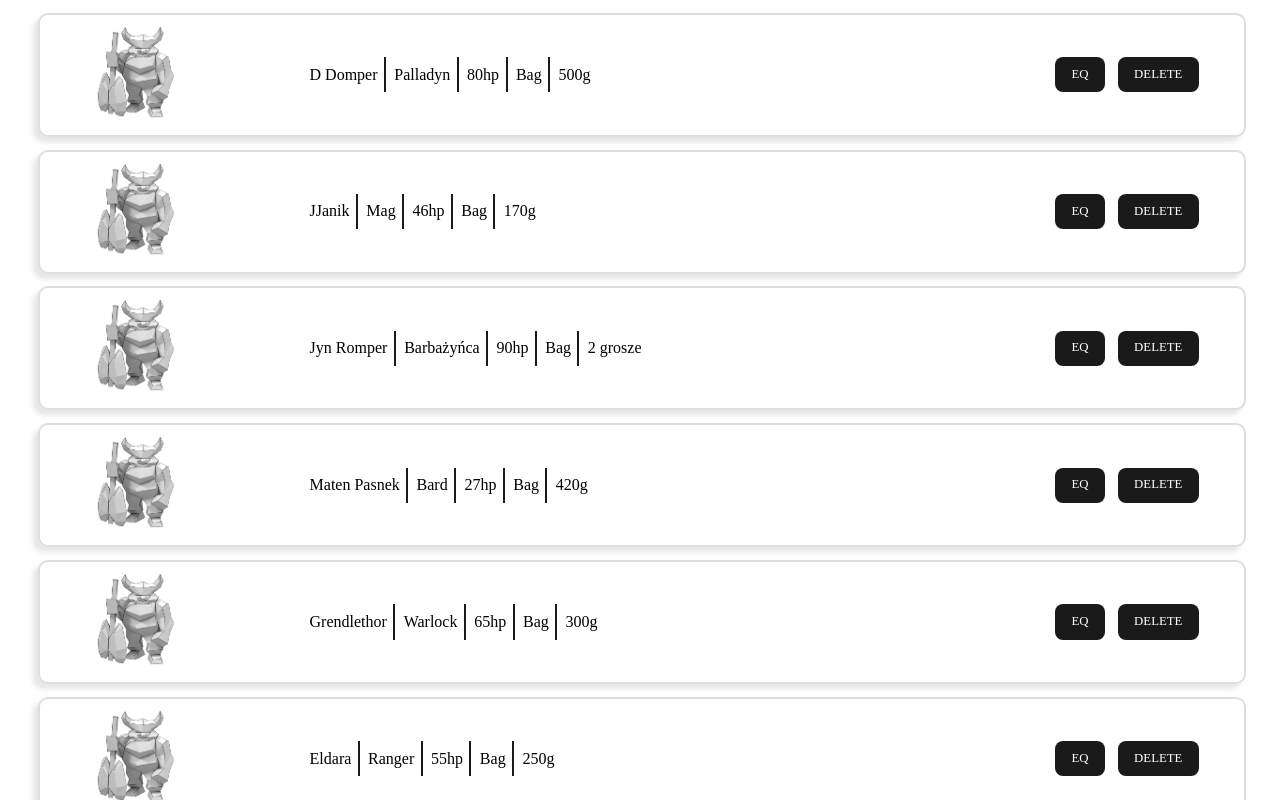
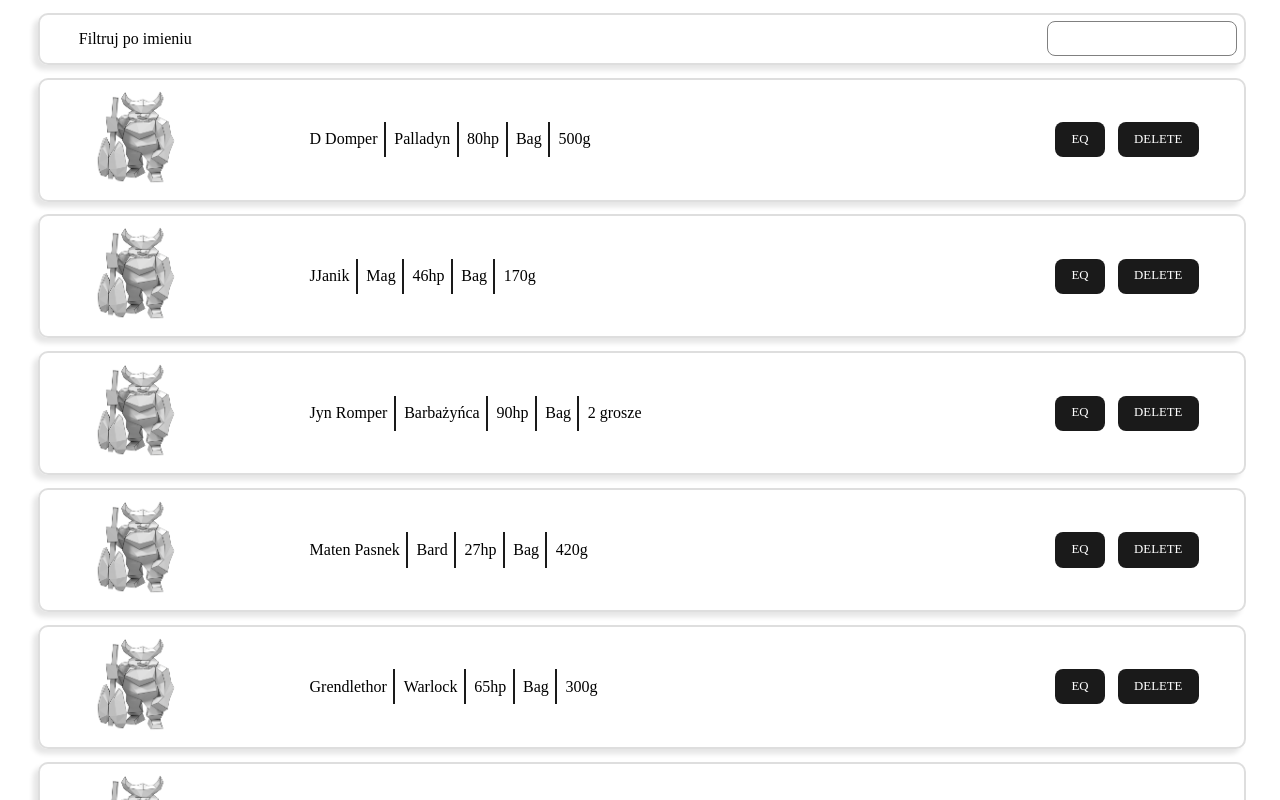
Before and after one commit to Hirotonomi/DwarfPartyManagmentApp, a React (Vite) app: page / in a window 1280 px wide. Shown: the top 800 px of the page. Built offline with nearby package versions, Linux system fonts and the light colour scheme.

Commit message:
FILTER RAAAH DWIE TABELE STACKOVERFLOW I GPT I DZIAŁA

```diff
--- a/src/TableModule/Table.jsx
+++ b/src/TableModule/Table.jsx
@@ -1,12 +1,22 @@
+import { useState } from 'react'
 import Row from '../RowModule/Row.jsx'
 import tableData from '../apiShit/GettingData.jsx'
-
-const TableCon = tableData.map(row => <Row key={row.id} name={row.name} DNDc={row.DNDc} hp={row.hp} gold={row.gold}/>)
+import styles from './Table.module.css'
 
 function Table() {
+    const [tableDataS, setTableDataS] = useState(tableData)
+    const [filtredTable, setFiltredTable] = useState(tableDataS)
+
+    function searchChange(e){
+        var input = e.target.value
+        setFiltredTable(tableDataS.filter(row => row.name.toLowerCase().includes(input.toLowerCase())))
+    }
+
   return (
     <>
-      {TableCon}
+    <div className={styles.inpt}><span>Filtruj po imieniu</span><input onChange={searchChange} type='text' ></input></div>
+
+    {filtredTable.map(row => <Row key={row.id} name={row.name} DNDc={row.DNDc} hp={row.hp} gold={row.gold}/>)}
     </>
   )
 }
--- /dev/null
+++ b/src/TableModule/Table.module.css
@@ -0,0 +1,25 @@
+.inpt{
+ border: 2px solid hsl(0, 0%, 87%);
+  border-radius: 10px;
+  box-shadow: -5px 5px 5px hsla(0, 0%, 0%, 0.1);
+  display: flex;
+  width: 94vw;
+  margin: 1vw 3VW 1vw;
+  height: min-content;
+  align-items: center;
+  justify-content: space-between;
+}
+input{
+    color: black;
+    border-radius: 8px;
+    border: 1px solid grey;
+    padding: 0.6em 1.2em;
+    font-size: 0.8em;
+    font-weight: 500;
+    font-family: inherit;
+    cursor: pointer;
+    margin: 0.5vw;}
+span{
+    width: auto;
+    margin: 0 8vW 0 3VW;
+}
```
